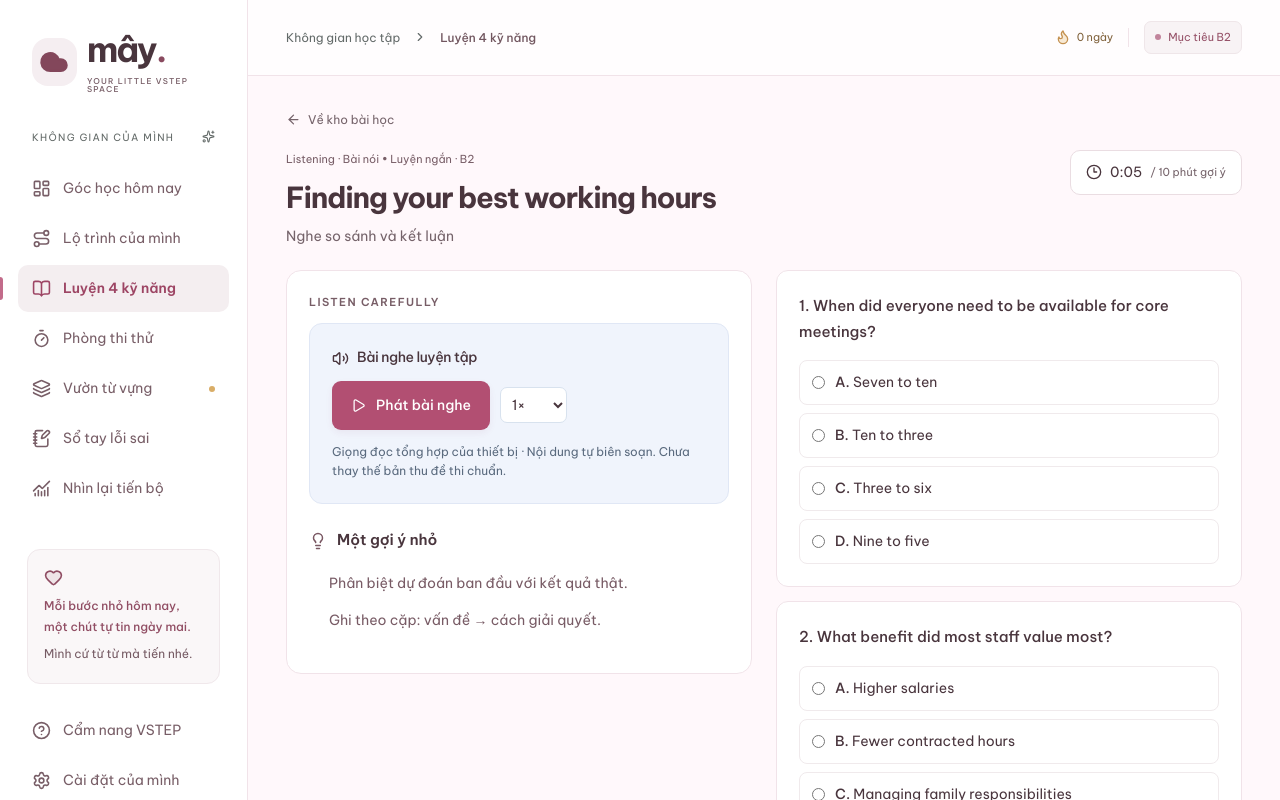
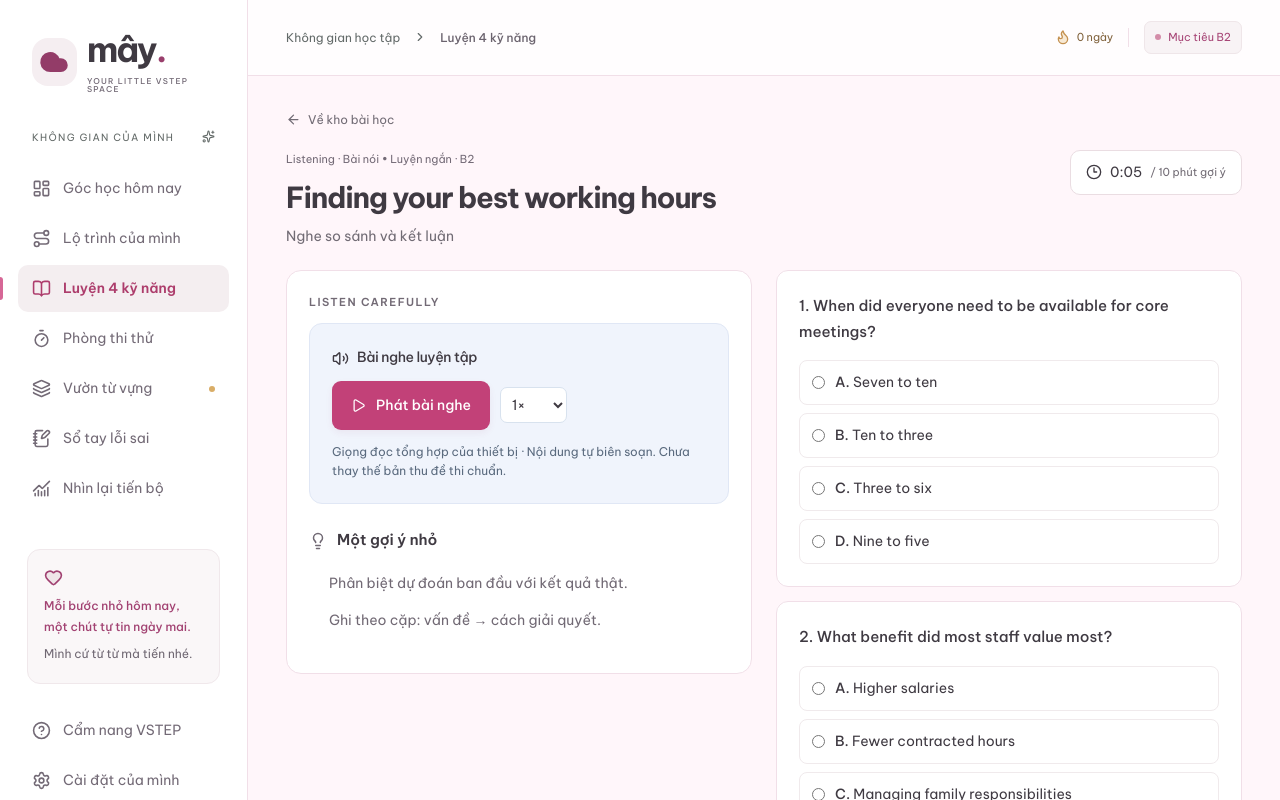
Before and after one commit to binhphanbp/vstep, a Next.js app: page /practice/listening-flexible in a window 1280 px wide. Shown: the top 800 px of the page. Built offline with nearby package versions, Linux system fonts and the light colour scheme.

Commit message:
Refine pastel pink palette

```diff
--- a/src/app/globals.css
+++ b/src/app/globals.css
@@ -1,15 +1,15 @@
 @import "tailwindcss";
 @theme inline {
   --font-sans: var(--font-main);
-  --color-background: #fff8fb;
-  --color-foreground: #49353d;
+  --color-background: #fff6fa;
+  --color-foreground: #3f3a42;
 }
 :root {
-  --bg: #fff8fb;
-  --ink: #49353d;
-  --muted: #75636a;
-  --line: #f1e3e9;
-  --rose: #b44f74;
+  --bg: #fff6fa;
+  --ink: #3f3a42;
+  --muted: #716b74;
+  --line: #f1dfe8;
+  --rose: #c24178;
 }
 * {
   box-sizing: border-box;
@@ -83,7 +83,7 @@ a:focus-visible,
 input:focus-visible,
 select:focus-visible,
 textarea:focus-visible {
-  outline: 3px solid #c06d8c;
+  outline: 3px solid #d06b99;
   outline-offset: 4px;
 }
 ::selection {
@@ -154,7 +154,7 @@ textarea:focus-visible {
     background: transparent;
   }
   .custom-cursor-dot.is-pressed {
-    background: #b44f74;
+    background: #c24178;
   }
 }
 .skip-link {
@@ -200,14 +200,14 @@ textarea:focus-visible {
   font-size: 8px;
   letter-spacing: 1.9px;
   margin-top: 8px;
-  color: #785e67;
+  color: #736a76;
   font-weight: 500;
 }
 .brand-dot {
-  color: #894a5f;
+  color: #993f6c;
 }
 .brand-mark {
-  color: #83475b;
+  color: #933c68;
   display: flex;
   background: #f5eef1;
   width: 48px;
@@ -231,7 +231,7 @@ textarea:focus-visible {
   padding: 12px 14px;
   border-radius: 10px;
   margin: 3px 0;
-  color: #785e67;
+  color: #736a76;
   font-size: 13px;
   transition:
     background 0.2s,
@@ -243,7 +243,7 @@ textarea:focus-visible {
 }
 .nav-item.active {
   background: #f4eef0;
-  color: #9d4564;
+  color: #ad3d6c;
   font-weight: 600;
 }
 .nav-item.active:before {
@@ -252,7 +252,7 @@ textarea:focus-visible {
   left: 0;
   width: 3px;
   height: 23px;
-  background: #c26b8a;
+  background: #d66796;
   border-radius: 0 3px 3px 0;
 }
 .nav-dot {
@@ -274,18 +274,18 @@ textarea:focus-visible {
   border-radius: 13px;
 }
 .love-note > svg {
-  color: #8f4d63;
+  color: #a04171;
   fill: #efe5e8;
 }
 .love-note p {
   font-size: 12px;
   font-weight: 500;
-  color: #914e64;
+  color: #a24272;
   margin: 8px 0 5px;
 }
 .love-note > span {
   font-size: 10px;
-  color: #755a63;
+  color: #6f6772;
 }
 .profile-link {
   display: flex;
@@ -341,7 +341,7 @@ textarea:focus-visible {
 }
 .breadcrumb strong {
   font-weight: 500;
-  color: #71565f;
+  color: #6b636e;
 }
 .topbar-right {
   display: flex;
@@ -369,14 +369,14 @@ textarea:focus-visible {
   border: 1px solid #efe6e9;
   padding: 6px 10px;
   border-radius: 7px;
-  color: #955067;
+  color: #a64475;
 }
 .status-dot {
   display: inline-block;
   width: 6px;
   height: 6px;
   border-radius: 50%;
-  background: #c1849c;
+  background: #d38da9;
 }
 .page {
   max-width: 1440px;
@@ -400,7 +400,7 @@ textarea:focus-visible {
   gap: 7px;
   align-items: center;
   font-size: 11px;
-  color: #785e67;
+  color: #736a76;
   margin-bottom: 10px;
 }
 .eyebrow svg {
@@ -429,17 +429,17 @@ textarea:focus-visible {
   transform: translateY(-1px);
 }
 .button.primary {
-  background: #b24f72;
+  background: #c24178;
   color: white;
-  box-shadow: 0 3px 7px #923d5e12;
+  box-shadow: 0 3px 7px #a0346a12;
 }
 .button.primary:hover {
-  background: #923d5e;
+  background: #9f2f63;
 }
 .button.secondary {
   background: white;
   border-color: #ece2e5;
-  color: #795964;
+  color: #716974;
 }
 .button.secondary:hover {
   background: #faf7f8;
@@ -505,7 +505,7 @@ textarea:focus-visible {
   font-size: 9px;
   letter-spacing: 0.9px;
   font-weight: 600;
-  color: #945066;
+  color: #a64475;
 }
 .welcome-content .capsule {
   background: #fff9;
@@ -520,17 +520,17 @@ textarea:focus-visible {
   font-weight: 600;
   letter-spacing: -0.9px;
   margin: 14px 0 12px;
-  color: #6f3c4d;
+  color: #7d3358;
 }
 .welcome-content p {
   font-size: 13px;
-  color: #7a5863;
+  color: #716974;
   max-width: 345px;
   margin-bottom: 18px;
 }
 .welcome-foot {
   font-size: 10px;
-  color: #795964;
+  color: #716974;
   display: flex;
   align-items: center;
   gap: 6px;
@@ -570,7 +570,7 @@ textarea:focus-visible {
   flex-direction: column;
   align-items: center;
   justify-content: center;
-  box-shadow: 0 5px 25px #a85d7612;
+  box-shadow: 0 5px 25px #b8528512;
   border: 5px solid #faf5f780;
   background-clip: padding-box;
 }
@@ -579,17 +579,17 @@ textarea:focus-visible {
   line-height: 1.3;
   font-weight: 600;
   letter-spacing: -3px;
-  color: #8e4c62;
+  color: #9e4170;
 }
 .orbit-center > span:first-child {
   font-size: 7px;
   letter-spacing: 1.8px;
-  color: #785b65;
+  color: #716974;
 }
 .orbit-center > span:last-child {
   font-family: Georgia, serif;
   font-style: italic;
-  color: #785b65;
+  color: #716974;
   font-size: 14px;
 }
 .orbit-label {
@@ -599,7 +599,7 @@ textarea:focus-visible {
   align-items: center;
   gap: 5px;
   z-index: 1;
-  color: #7a5763;
+  color: #706873;
 }
 .orbit-label.top {
   top: 8px;
@@ -618,7 +618,7 @@ textarea:focus-visible {
   border-radius: 13px;
   display: grid;
   place-items: center;
-  box-shadow: 0 3px 9px #a75b7510;
+  box-shadow: 0 3px 9px #b7508410;
 }
 .orbit-badge.headphones {
   left: 14px;
@@ -631,14 +631,14 @@ textarea:focus-visible {
   right: 16px;
   bottom: 46px;
   background: #fff;
-  color: #924f65;
+  color: #a34373;
   transform: rotate(15deg);
 }
 .orbit-star {
   position: absolute;
   bottom: 33px;
   left: 38px;
-  color: #8d4c61;
+  color: #9e406f;
   transform: rotate(15deg);
 }
 .mood-bar {
@@ -666,7 +666,7 @@ textarea:focus-visible {
 }
 .mood-bar span:not(.mood-button span) {
   font-size: 10px;
-  color: #785e67;
+  color: #736a76;
 }
 .mood-options {
   display: flex;
@@ -680,7 +680,7 @@ textarea:focus-visible {
   display: flex;
   gap: 4px;
   align-items: center;
-  color: #775c65;
+  color: #716974;
   white-space: nowrap;
   background: #fff;
 }
@@ -690,7 +690,7 @@ textarea:focus-visible {
 .mood-button.selected {
   background: #f6eef1;
   border-color: #d5bcc4;
-  color: #8a4a60;
+  color: #9a3f6d;
 }
 .section-heading {
   display: flex;
@@ -707,7 +707,7 @@ textarea:focus-visible {
 }
 .section-heading p {
   font-size: 12px;
-  color: #785e67;
+  color: #736a76;
   margin-top: 3px;
 }
 .soft-badge {
@@ -715,7 +715,7 @@ textarea:focus-visible {
   border: 1px solid #f0eaec;
   border-radius: 5px;
   padding: 2px 6px;
-  color: #785e67;
+  color: #736a76;
   font-weight: 400;
 }
 .text-link {
@@ -723,11 +723,11 @@ textarea:focus-visible {
   gap: 6px;
   align-items: center;
   font-size: 12px;
-  color: #914e64;
+  color: #a24272;
   white-space: nowrap;
 }
 .text-link:hover {
-  color: #7c3c52;
+  color: #89345f;
 }
 .plan-list {
   background: white;
@@ -751,7 +751,7 @@ textarea:focus-visible {
 }
 .step-number {
   font-size: 11px;
-  color: #7a6069;
+  color: #756c78;
   width: 17px;
 }
 .step-number.done {
@@ -772,7 +772,7 @@ textarea:focus-visible {
 }
 .skill-icon.reading {
   background: #f3edef;
-  color: #945067;
+  color: #a64475;
 }
 .skill-icon.writing {
   background: #fbefdc;
@@ -791,7 +791,7 @@ textarea:focus-visible {
   align-items: center;
   gap: 7px;
   font-size: 10px;
-  color: #785e67;
+  color: #736a76;
   margin-bottom: 3px;
 }
 .lesson-kicker > span:first-child {
@@ -802,7 +802,7 @@ textarea:focus-visible {
   border-radius: 4px;
   padding: 0 5px;
   font-size: 9px;
-  color: #785e67;
+  color: #736a76;
 }
 .plan-row h3 {
   font-size: 14px;
@@ -810,7 +810,7 @@ textarea:focus-visible {
 }
 .plan-row p {
   font-size: 12px;
-  color: #795f68;
+  color: #746b77;
   margin-top: 4px;
 }
 .plan-row-end {
@@ -823,7 +823,7 @@ textarea:focus-visible {
   display: flex;
   gap: 4px;
   align-items: center;
-  color: #785e67;
+  color: #736a76;
   font-size: 11px;
 }
 .row-action {
@@ -831,10 +831,10 @@ textarea:focus-visible {
   gap: 6px;
   align-items: center;
   font-size: 11px;
-  color: #904d64;
+  color: #a14271;
 }
 .row-action.finished {
-  color: #795662;
+  color: #6f6772;
 }
 .skills-grid {
   display: grid;
@@ -852,7 +852,7 @@ textarea:focus-visible {
 }
 .skill-card:hover {
   transform: translateY(-3px);
-  box-shadow: 0 6px 16px #79546109;
+  box-shadow: 0 6px 16px #6e667109;
 }
 .skill-card-top {
   display: flex;
@@ -874,7 +874,7 @@ textarea:focus-visible {
 }
 .skill-card p {
   font-size: 11px;
-  color: #785e67;
+  color: #736a76;
   margin-top: 4px;
 }
 .skill-progress-track {
@@ -904,11 +904,11 @@ textarea:focus-visible {
   justify-content: space-between;
   gap: 4px;
   font-size: 9px;
-  color: #785e67;
+  color: #736a76;
 }
 .skill-card-foot strong {
   font-weight: 500;
-  color: #785b65;
+  color: #716974;
 }
 .panel {
   background: #fff;
@@ -961,12 +961,12 @@ textarea:focus-visible {
 }
 .progress-ring strong span {
   font-size: 14px;
-  color: #785e67;
+  color: #736a76;
   letter-spacing: 0;
 }
 .progress-ring small {
   font-size: 11px;
-  color: #795f68;
+  color: #746b77;
 }
 .week-days {
   display: flex;
@@ -979,7 +979,7 @@ textarea:focus-visible {
   align-items: center;
   gap: 7px;
   font-size: 10px;
-  color: #795f68;
+  color: #746b77;
 }
 .day-dot {
   width: 23px;
@@ -1005,7 +1005,7 @@ textarea:focus-visible {
 }
 .small-note {
   font-size: 11px;
-  color: #785e67;
+  color: #736a76;
   text-align: center;
   margin: 16px 0 0;
 }
@@ -1017,33 +1017,33 @@ textarea:focus-visible {
 }
 .vocab-teaser .capsule {
   font-size: 8px;
-  color: #904e64;
+  color: #a14272;
   letter-spacing: 0.8px;
 }
 .vocab-teaser .icon-soft {
-  color: #8f4d63;
+  color: #a04171;
 }
 .vocab-teaser h2 {
   font-size: 23px;
-  color: #8d4c62;
+  color: #9e406f;
   font-weight: 500;
   line-height: 1.5;
   margin: 17px 0 11px;
 }
 .vocab-teaser p {
   font-size: 12px;
-  color: #76525e;
+  color: #6c646e;
   line-height: 1.9;
 }
 .vocab-teaser p strong {
   font-weight: 500;
-  color: #8d4c62;
+  color: #9e406f;
 }
 .vocab-teaser .button {
   width: 100%;
   background: #fff9;
   border-color: #e7d9de;
-  color: #8b4b60;
+  color: #9c406e;
   margin-top: 20px;
   font-size: 12px;
   padding: 10px;
@@ -1056,13 +1056,13 @@ textarea:focus-visible {
   font-style: italic;
   font-size: 18px;
   line-height: 1.6;
-  color: #785863;
+  color: #706873;
   margin: 17px 0 10px;
 }
 .small-win p {
   font-size: 12px;
   line-height: 1.9;
-  color: #765b64;
+  color: #706873;
 }
 .small-win-footer {
   border-top: 1px solid #f3ecee;
@@ -1072,7 +1072,7 @@ textarea:focus-visible {
   display: flex;
   align-items: center;
   gap: 6px;
-  color: #765b64;
+  color: #706873;
 }
 .app-footer {
   max-width: 1440px;
@@ -1080,7 +1080,7 @@ textarea:focus-visible {
   padding: 6px 38px 22px;
   display: flex;
   justify-content: space-between;
-  color: #785e67;
+  color: #736a76;
   font-size: 10px;
 }
 .app-footer span:first-child {
@@ -1109,11 +1109,11 @@ textarea:focus-visible {
   bottom: 26px;
   left: 50%;
   transform: translateX(-50%);
-  background: #573341;
+  background: #482f3d;
   color: #fff;
   border-radius: 12px;
   padding: 13px 22px;
-  box-shadow: 0 8px 30px #57334126;
+  box-shadow: 0 8px 30px #66294826;
   z-index: 100;
   max-width: 90vw;
 }
@@ -1134,7 +1134,7 @@ textarea:focus-visible {
 .notice.success {
   background: #f5eef1;
   border-color: #e7d9de;
-  color: #934f66;
+  color: #a44374;
 }
 .notice a {
   text-decoration: underline;
@@ -1175,7 +1175,7 @@ textarea:focus-visible {
 .filter.active {
   background: #f3ecee;
   border-color: #d7c0c8;
-  color: #844359;
+  color: #923b66;
 }
 .search-input,
 .field input,
@@ -1231,7 +1231,7 @@ textarea:focus-visible {
   justify-content: space-between;
   align-items: center;
   font-size: 12px;
-  color: #775e66;
+  color: #726a75;
 }
 .pill {
   display: inline-flex;
@@ -1239,7 +1239,7 @@ textarea:focus-visible {
   background: #fbf9fa;
   padding: 3px 8px;
   font-size: 11px;
-  color: #765d65;
+  color: #716974;
 }
 .empty-state {
   padding: 55px 25px;
@@ -1253,7 +1253,7 @@ textarea:focus-visible {
   gap: 14px;
 }
 .empty-state svg {
-  color: #795964;
+  color: #716974;
 }
 .empty-state p {
   max-width: 510px;
@@ -1318,12 +1318,12 @@ textarea:focus-visible {
   white-space: pre-line;
   font-size: 16px;
   line-height: 1.95;
-  color: #73535e;
+  color: #6b636d;
 }
 .panel-label {
   font-size: 11px;
   letter-spacing: 1.4px;
-  color: #775d66;
+  color: #726a75;
   margin-bottom: 12px;
   font-weight: 600;
 }
@@ -1385,7 +1385,7 @@ textarea:focus-visible {
   background: #f9f6f7;
   border-radius: 7px;
   margin-top: 12px;
-  color: #795461;
+  color: #6e6671;
 }
 .answer-submit {
   display: flex;
@@ -1425,7 +1425,7 @@ textarea:focus-visible {
 .tips-list {
   padding-left: 20px;
   margin: 12px 0;
-  color: #785b65;
+  color: #716974;
   font-size: 14px;
 }
 .tips-list li {
@@ -1448,7 +1448,7 @@ textarea:focus-visible {
   justify-content: space-between;
   gap: 12px;
   font-size: 12px;
-  color: #775c65;
+  color: #716974;
   margin-top: 8px;
 }
 .checklist label {
@@ -1476,14 +1476,14 @@ textarea:focus-visible {
 .result-score {
   font-size: 32px;
   font-weight: 600;
-  color: #8b4b60;
+  color: #9c406e;
 }
 .result-banner h2 {
   font-size: 18px;
 }
 .result-banner p {
   font-size: 13px;
-  color: #7b5562;
+  color: #706873;
   margin-top: 4px;
 }
 .result-actions {
@@ -1519,7 +1519,7 @@ details {
 }
 summary {
   cursor: pointer;
-  color: #785e67;
+  color: #736a76;
   font-size: 14px;
 }
 details .passage {
@@ -1555,7 +1555,7 @@ details .passage {
   margin-bottom: 20px;
 }
 .section-title svg {
-  color: #7a5863;
+  color: #716974;
 }
 .settings-layout {
   display: grid;
@@ -1595,7 +1595,7 @@ details .passage {
   display: grid;
   place-items: center;
   flex-shrink: 0;
-  color: #78535f;
+  color: #6d6570;
 }
 .timeline-card p {
   color: var(--muted);
@@ -1626,7 +1626,7 @@ details .passage {
 }
 .stat-card small {
   font-size: 12px;
-  color: #795c66;
+  color: #726a75;
 }
 .activity-chart {
   height: 180px;
@@ -1644,7 +1644,7 @@ details .passage {
   height: 100%;
   gap: 6px;
   font-size: 11px;
-  color: #785d66;
+  color: #726a75;
 }
 .activity-bar {
   background: #ceb3bc;
@@ -1692,27 +1692,27 @@ details .passage {
 }
 .flashcard h2 {
   font-size: 38px;
-  color: #8f4d63;
+  color: #a04171;
   letter-spacing: -1.5px;
 }
 .flashcard .ipa {
-  color: #77535f;
+  color: #6d656f;
   font-size: 15px;
 }
 .flashcard .meaning {
   font-size: 24px;
-  color: #914e64;
+  color: #a24272;
 }
 .flashcard .example {
   font-family: Georgia, serif;
   font-style: italic;
   font-size: 19px;
   max-width: 550px;
-  color: #904e64;
+  color: #a14272;
 }
 .flashcard small {
   font-size: 12px;
-  color: #795460;
+  color: #6e6671;
 }
 .review-buttons {
   display: grid;
@@ -1784,7 +1784,7 @@ details .passage {
   gap: 10px;
   padding: 17px 0;
   border-bottom: 1px solid var(--line);
-  color: #795461;
+  color: #6e6671;
   font-size: 14px;
 }
 .source-link:last-child {
@@ -1805,12 +1805,12 @@ details .passage {
   gap: 10px;
   align-items: center;
   font-size: 13px;
-  color: #785b65;
+  color: #716974;
 }
 .exam-stage.current {
   background: #f4edef;
   border-color: #cdb0ba;
-  color: #8f4d63;
+  color: #a04171;
 }
 .exam-stage.complete {
   background: #f7f3f4;
@@ -2045,7 +2045,7 @@ details .passage {
     display: block;
     position: fixed;
     inset: 0;
-    background: #4f2b3755;
+    background: #5a254055;
     z-index: 29;
   }
   .main-shell {
```
Also changed, not shown: src/app/icon.svg, 1 other file (tests, documents, lock files or other folders).
